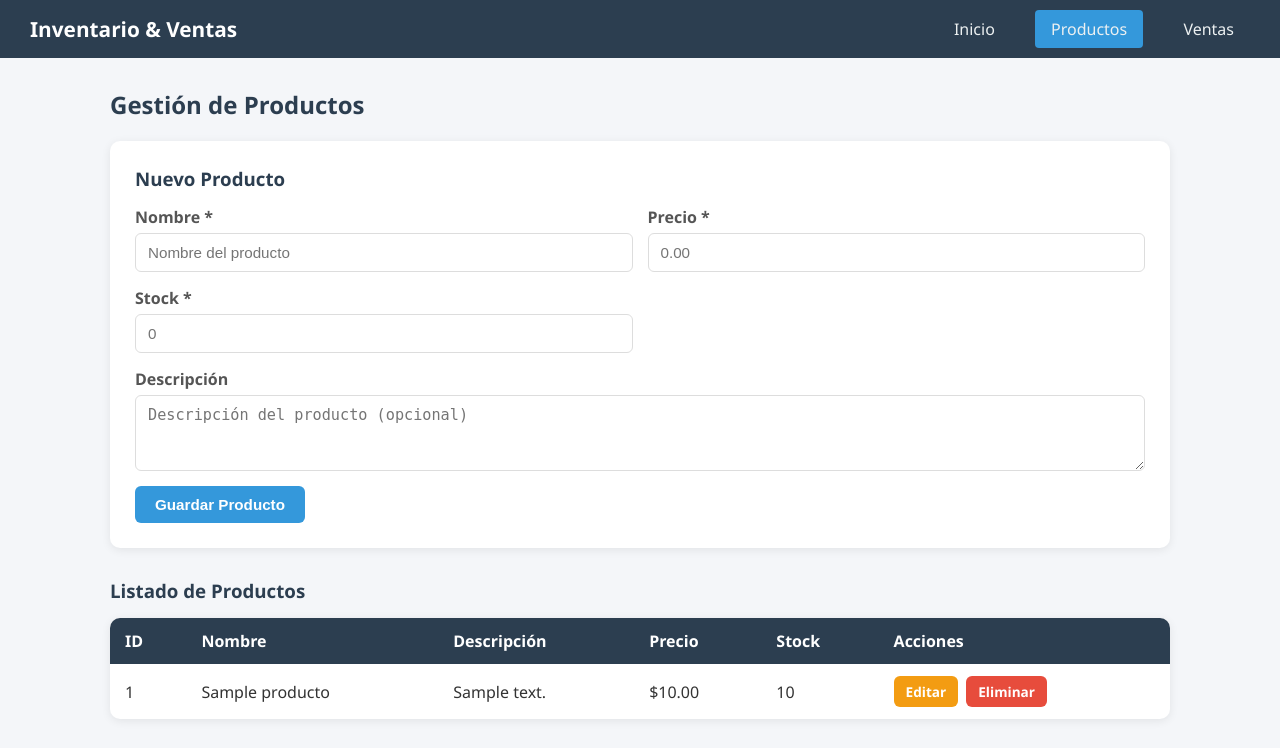
After one commit to iquinde/inventario-ventas, a PHP site: page /productos.php in a window 1280 px wide. The commit adds this page. Shown: the top 748 px of the page. Run offline with PHP 8.4, Linux system fonts and the light colour scheme; tables that the repository leaves empty hold one stand-in row (values such as "Sample post").

Commit message:
Add: Producto.php

```diff
--- /dev/null
+++ b/public/productos.php
@@ -0,0 +1,413 @@
+<?php
+/**
+ * Vista de Productos
+ * CRUD completo de productos con validaciones
+ */
+
+require_once __DIR__ . '/../controllers/ProductoController.php';
+
+$controller = new ProductoController();
+$message = '';
+$messageType = '';
+$errors = [];
+$editProduct = null;
+
+// Procesar acciones
+$action = $_GET['action'] ?? '';
+
+// Eliminar producto
+if ($action === 'delete' && isset($_GET['id'])) {
+    $id = intval($_GET['id']);
+    $result = $controller->destroy($id);
+    if ($result['success']) {
+        $message = 'Producto eliminado correctamente.';
+        $messageType = 'success';
+    } else {
+        $message = implode(' ', $result['errors']);
+        $messageType = 'error';
+    }
+}
+
+// Cargar producto para edición
+if ($action === 'edit' && isset($_GET['id'])) {
+    $editProduct = $controller->show(intval($_GET['id']));
+}
+
+// Procesar formulario (crear o actualizar)
+if ($_SERVER['REQUEST_METHOD'] === 'POST') {
+    $postAction = $_POST['action'] ?? '';
+
+    if ($postAction === 'create') {
+        $result = $controller->store($_POST);
+        if ($result['success']) {
+            $message = 'Producto creado correctamente.';
+            $messageType = 'success';
+        } else {
+            $errors = $result['errors'];
+            $messageType = 'error';
+        }
+    } elseif ($postAction === 'update' && isset($_POST['id'])) {
+        $result = $controller->update(intval($_POST['id']), $_POST);
+        if ($result['success']) {
+            $message = 'Producto actualizado correctamente.';
+            $messageType = 'success';
+            $editProduct = null;
+        } else {
+            $errors = $result['errors'];
+            $messageType = 'error';
+            $editProduct = $controller->show(intval($_POST['id']));
+        }
+    }
+}
+
+// Obtener todos los productos
+$productos = $controller->index();
+?>
+<!DOCTYPE html>
+<html lang="es">
+<head>
+    <meta charset="UTF-8">
+    <meta name="viewport" content="width=device-width, initial-scale=1.0">
+    <title>Productos - Sistema de Inventario</title>
+    <style>
+        * {
+            margin: 0;
+            padding: 0;
+            box-sizing: border-box;
+        }
+
+        body {
+            font-family: 'Segoe UI', Tahoma, Geneva, Verdana, sans-serif;
+            background-color: #f4f6f9;
+            color: #333;
+        }
+
+        .navbar {
+            background-color: #2c3e50;
+            padding: 15px 30px;
+            display: flex;
+            justify-content: space-between;
+            align-items: center;
+        }
+
+        .navbar h1 {
+            color: white;
+            font-size: 1.3rem;
+        }
+
+        .navbar nav a {
+            color: #ecf0f1;
+            text-decoration: none;
+            margin-left: 20px;
+            padding: 8px 16px;
+            border-radius: 4px;
+            transition: background 0.3s;
+        }
+
+        .navbar nav a:hover, .navbar nav a.active {
+            background-color: #3498db;
+        }
+
+        .container {
+            max-width: 1100px;
+            margin: 30px auto;
+            padding: 0 20px;
+        }
+
+        h2 {
+            color: #2c3e50;
+            margin-bottom: 20px;
+        }
+
+        .alert {
+            padding: 12px 20px;
+            border-radius: 6px;
+            margin-bottom: 20px;
+            font-weight: 500;
+        }
+
+        .alert-success {
+            background-color: #d4edda;
+            color: #155724;
+            border: 1px solid #c3e6cb;
+        }
+
+        .alert-error {
+            background-color: #f8d7da;
+            color: #721c24;
+            border: 1px solid #f5c6cb;
+        }
+
+        .form-section {
+            background: white;
+            padding: 25px;
+            border-radius: 10px;
+            box-shadow: 0 2px 10px rgba(0,0,0,0.08);
+            margin-bottom: 30px;
+        }
+
+        .form-section h3 {
+            margin-bottom: 15px;
+            color: #2c3e50;
+        }
+
+        .form-grid {
+            display: grid;
+            grid-template-columns: 1fr 1fr;
+            gap: 15px;
+        }
+
+        .form-group {
+            display: flex;
+            flex-direction: column;
+        }
+
+        .form-group.full-width {
+            grid-column: 1 / -1;
+        }
+
+        .form-group label {
+            font-weight: 600;
+            margin-bottom: 5px;
+            color: #555;
+        }
+
+        .form-group input,
+        .form-group textarea {
+            padding: 10px 12px;
+            border: 1px solid #ddd;
+            border-radius: 6px;
+            font-size: 0.95rem;
+            transition: border-color 0.3s;
+        }
+
+        .form-group input:focus,
+        .form-group textarea:focus {
+            outline: none;
+            border-color: #3498db;
+        }
+
+        .form-actions {
+            margin-top: 15px;
+            display: flex;
+            gap: 10px;
+        }
+
+        .btn {
+            padding: 10px 20px;
+            border: none;
+            border-radius: 6px;
+            cursor: pointer;
+            font-size: 0.95rem;
+            font-weight: 600;
+            text-decoration: none;
+            display: inline-block;
+            transition: background 0.3s;
+        }
+
+        .btn-primary {
+            background-color: #3498db;
+            color: white;
+        }
+
+        .btn-primary:hover {
+            background-color: #2980b9;
+        }
+
+        .btn-secondary {
+            background-color: #95a5a6;
+            color: white;
+        }
+
+        .btn-secondary:hover {
+            background-color: #7f8c8d;
+        }
+
+        .btn-danger {
+            background-color: #e74c3c;
+            color: white;
+        }
+
+        .btn-danger:hover {
+            background-color: #c0392b;
+        }
+
+        .btn-warning {
+            background-color: #f39c12;
+            color: white;
+        }
+
+        .btn-warning:hover {
+            background-color: #e67e22;
+        }
+
+        .btn-sm {
+            padding: 6px 12px;
+            font-size: 0.85rem;
+        }
+
+        table {
+            width: 100%;
+            border-collapse: collapse;
+            background: white;
+            border-radius: 10px;
+            overflow: hidden;
+            box-shadow: 0 2px 10px rgba(0,0,0,0.08);
+        }
+
+        thead {
+            background-color: #2c3e50;
+            color: white;
+        }
+
+        th, td {
+            padding: 12px 15px;
+            text-align: left;
+        }
+
+        tbody tr:nth-child(even) {
+            background-color: #f8f9fa;
+        }
+
+        tbody tr:hover {
+            background-color: #eef2f7;
+        }
+
+        .actions {
+            display: flex;
+            gap: 8px;
+        }
+
+        .stock-low {
+            color: #e74c3c;
+            font-weight: bold;
+        }
+
+        .empty-message {
+            text-align: center;
+            padding: 40px;
+            color: #999;
+        }
+    </style>
+</head>
+<body>
+    <div class="navbar">
+        <h1>Inventario & Ventas</h1>
+        <nav>
+            <a href="index.php">Inicio</a>
+            <a href="productos.php" class="active">Productos</a>
+            <a href="ventas.php">Ventas</a>
+        </nav>
+    </div>
+
+    <div class="container">
+        <h2>Gestión de Productos</h2>
+
+        <!-- Mensajes de éxito o error -->
+        <?php if (!empty($message)): ?>
+            <div class="alert alert-<?= $messageType ?>">
+                <?= htmlspecialchars($message) ?>
+            </div>
+        <?php endif; ?>
+
+        <?php if (!empty($errors)): ?>
+            <div class="alert alert-error">
+                <ul style="margin: 0; padding-left: 20px;">
+                    <?php foreach ($errors as $error): ?>
+                        <li><?= htmlspecialchars($error) ?></li>
+                    <?php endforeach; ?>
+                </ul>
+            </div>
+        <?php endif; ?>
+
+        <!-- Formulario de Crear / Editar -->
+        <div class="form-section">
+            <h3><?= $editProduct ? 'Editar Producto' : 'Nuevo Producto' ?></h3>
+            <form method="POST" action="productos.php">
+                <input type="hidden" name="action" value="<?= $editProduct ? 'update' : 'create' ?>">
+                <?php if ($editProduct): ?>
+                    <input type="hidden" name="id" value="<?= $editProduct['id'] ?>">
+                <?php endif; ?>
+
+                <div class="form-grid">
+                    <div class="form-group">
+                        <label for="nombre">Nombre *</label>
+                        <input type="text" id="nombre" name="nombre" required
+                               value="<?= htmlspecialchars($editProduct['nombre'] ?? $_POST['nombre'] ?? '') ?>"
+                               placeholder="Nombre del producto">
+                    </div>
+
+                    <div class="form-group">
+                        <label for="precio">Precio *</label>
+                        <input type="number" id="precio" name="precio" step="0.01" min="0.01" required
+                               value="<?= htmlspecialchars($editProduct['precio'] ?? $_POST['precio'] ?? '') ?>"
+                               placeholder="0.00">
+                    </div>
+
+                    <div class="form-group">
+                        <label for="stock">Stock *</label>
+                        <input type="number" id="stock" name="stock" min="0" required
+                               value="<?= htmlspecialchars($editProduct['stock'] ?? $_POST['stock'] ?? '') ?>"
+                               placeholder="0">
+                    </div>
+
+                    <div class="form-group full-width">
+                        <label for="descripcion">Descripción</label>
+                        <textarea id="descripcion" name="descripcion" rows="3"
+                                  placeholder="Descripción del producto (opcional)"><?= htmlspecialchars($editProduct['descripcion'] ?? $_POST['descripcion'] ?? '') ?></textarea>
+                    </div>
+                </div>
+
+                <div class="form-actions">
+                    <button type="submit" class="btn btn-primary">
+                        <?= $editProduct ? 'Actualizar Producto' : 'Guardar Producto' ?>
+                    </button>
+                    <?php if ($editProduct): ?>
+                        <a href="productos.php" class="btn btn-secondary">Cancelar</a>
+                    <?php endif; ?>
+                </div>
+            </form>
+        </div>
+
+        <!-- Tabla de Productos -->
+        <h3 style="margin-bottom: 15px; color: #2c3e50;">Listado de Productos</h3>
+
+        <?php if (empty($productos)): ?>
+            <div class="empty-message">
+                <p>No hay productos registrados aún.</p>
+            </div>
+        <?php else: ?>
+            <table>
+                <thead>
+                    <tr>
+                        <th>ID</th>
+                        <th>Nombre</th>
+                        <th>Descripción</th>
+                        <th>Precio</th>
+                        <th>Stock</th>
+                        <th>Acciones</th>
+                    </tr>
+                </thead>
+                <tbody>
+                    <?php foreach ($productos as $producto): ?>
+                        <tr>
+                            <td><?= $producto['id'] ?></td>
+                            <td><?= htmlspecialchars($producto['nombre']) ?></td>
+                            <td><?= htmlspecialchars($producto['descripcion'] ?? '-') ?></td>
+                            <td>$<?= number_format($producto['precio'], 2) ?></td>
+                            <td class="<?= $producto['stock'] <= 5 ? 'stock-low' : '' ?>">
+                                <?= $producto['stock'] ?>
+                            </td>
+                            <td class="actions">
+                                <a href="productos.php?action=edit&id=<?= $producto['id'] ?>" class="btn btn-warning btn-sm">Editar</a>
+                                <a href="productos.php?action=delete&id=<?= $producto['id'] ?>" class="btn btn-danger btn-sm"
+                                   onclick="return confirm('¿Estás seguro de eliminar este producto?')">Eliminar</a>
+                            </td>
+                        </tr>
+                    <?php endforeach; ?>
+                </tbody>
+            </table>
+        <?php endif; ?>
+    </div>
+</body>
+</html>
```
Also changed, not shown: public/index.php (+8 -8 lines).
